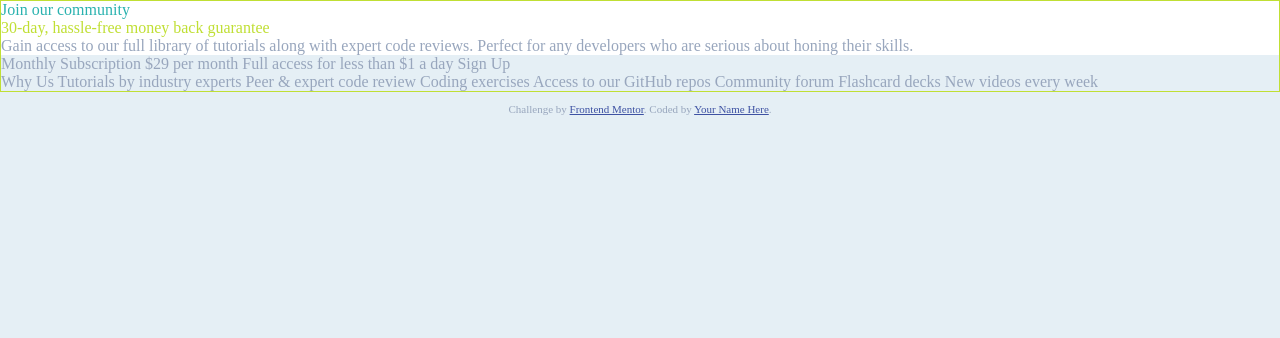
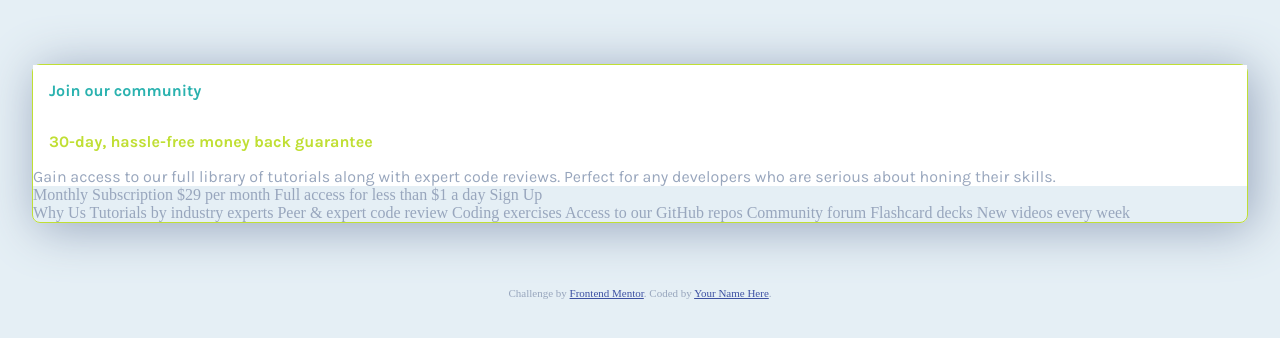
Before and after one commit to gabeaustin/single-price-grid-component, a plain HTML site: page index.html in a window 1280 px wide. Drawn offline with Linux system fonts and the light colour scheme.

Commit message:
added box shadow to container

```diff
--- a/css/styles.css
+++ b/css/styles.css
@@ -39,10 +39,21 @@ body {
 
 .container {
     border:hsl(71, 73%, 54%) 1px solid;
+    margin: 4rem 2rem;
+    border-radius: 8px;
+    box-shadow: 5px 5px 50px;
 }
 
 .community-container {
     background-color: #fff;
+}
+
+.community-header {
+    padding: 1rem;
+}
+
+.community-cta {
+    padding: 1rem;
 }
 
 /* footer */
--- a/index.html
+++ b/index.html
@@ -18,11 +18,11 @@
   <body class="grayish-blue">
     <div class="container">
       <div class="community-container">
-        <div class="cyan">Join our community</div>
-        <div class="bright-yellow">
+        <div class="cyan karla-font-700 community-header">Join our community</div>
+        <div class="bright-yellow karla-font-700 community-cta">
           30-day, hassle-free money back guarantee
         </div>
-        <div class="grayish-blue">
+        <div class="grayish-blue karla-font-400 community-details">
           Gain access to our full library of tutorials along with expert code
           reviews. Perfect for any developers who are serious about honing their
           skills.
```
